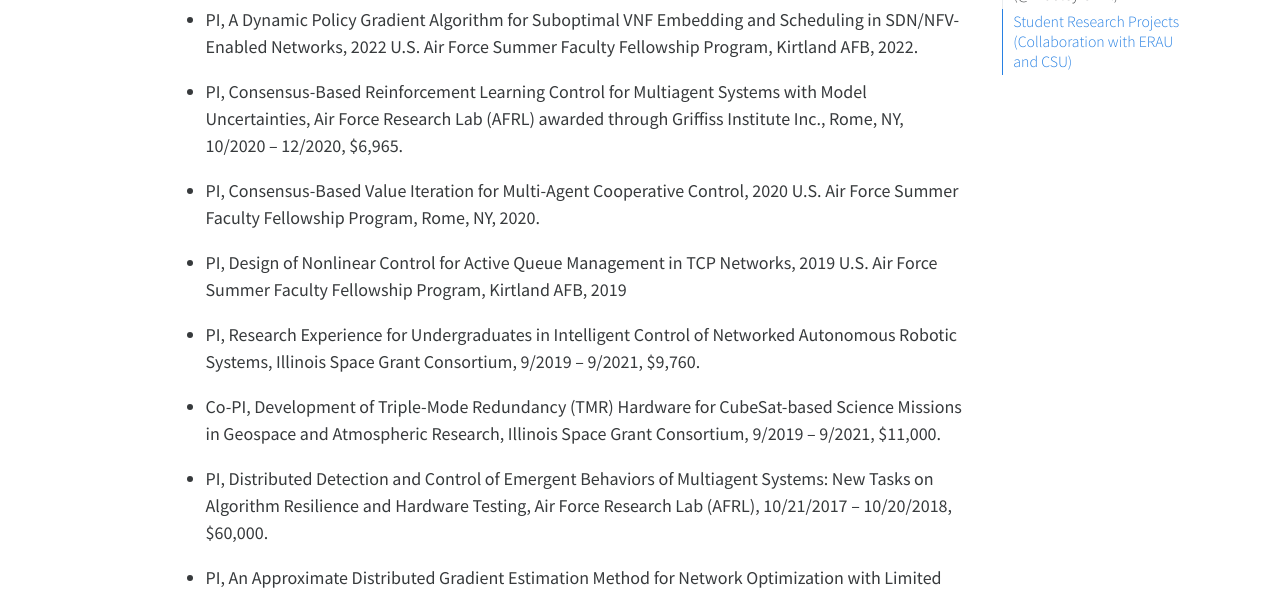
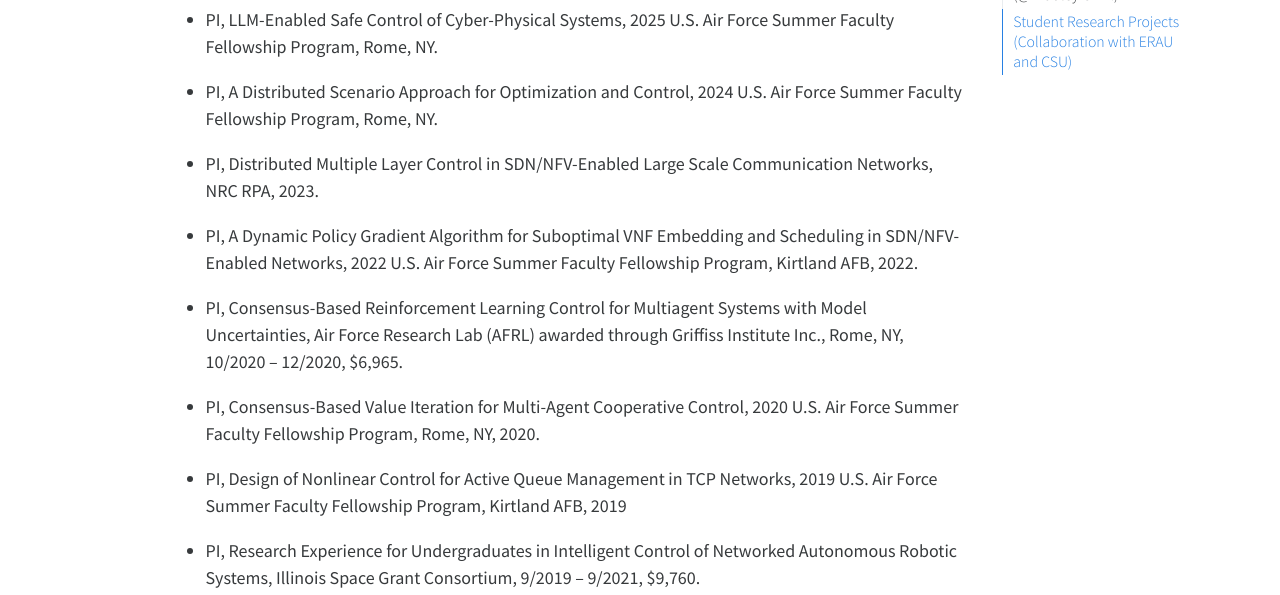
Before and after one commit to jingwang-ece/main, a plain HTML site: page research.html in a window 1280 px wide. Shown: the part 205-800 px from the top of the page. Drawn offline with Linux system fonts and the light colour scheme; some icons are missing.

Commit message:
Update research.html

```diff
--- a/research.html
+++ b/research.html
@@ -145,6 +145,9 @@ ul.task-list li input[type="checkbox"] {
 <section id="recent-research-projects-and-funding" class="level3">
 <h3 class="anchored" data-anchor-id="recent-research-projects-and-funding">Recent Research Projects and Funding</h3>
 <ul>
+<li><p>PI, LLM-Enabled Safe Control of Cyber-Physical Systems, 2025 U.S. Air Force Summer Faculty Fellowship Program, Rome, NY.</p></li>
+<li><p>PI, A Distributed Scenario Approach for Optimization and Control, 2024 U.S. Air Force Summer Faculty Fellowship Program, Rome, NY.</p></li>
+<li><p>PI, Distributed Multiple Layer Control in SDN/NFV-Enabled Large Scale Communication Networks, NRC RPA, 2023. </p></li>
 <li><p>PI, A Dynamic Policy Gradient Algorithm for Suboptimal VNF Embedding and Scheduling in SDN/NFV-Enabled Networks, 2022 U.S. Air Force Summer Faculty Fellowship Program, Kirtland AFB, 2022.</p></li>
 <li><p>PI, Consensus-Based Reinforcement Learning Control for Multiagent Systems with Model Uncertainties, Air Force Research Lab (AFRL) awarded through Griffiss Institute Inc., Rome, NY, 10/2020 – 12/2020, $6,965.</p></li>
 <li><p>PI, Consensus-Based Value Iteration for Multi-Agent Cooperative Control, 2020 U.S. Air Force Summer Faculty Fellowship Program, Rome, NY, 2020.</p></li>
```
